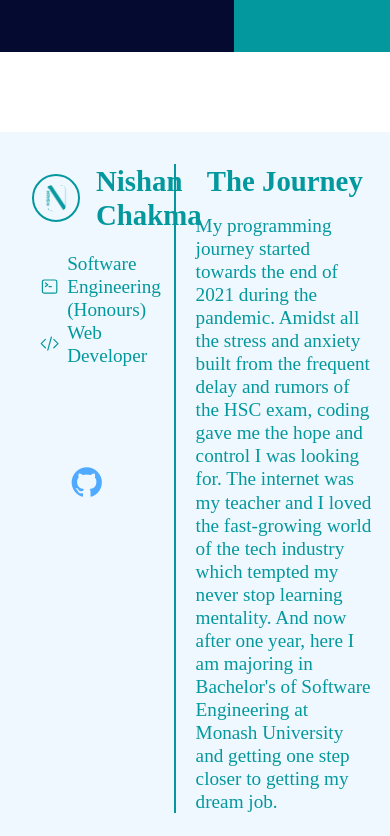
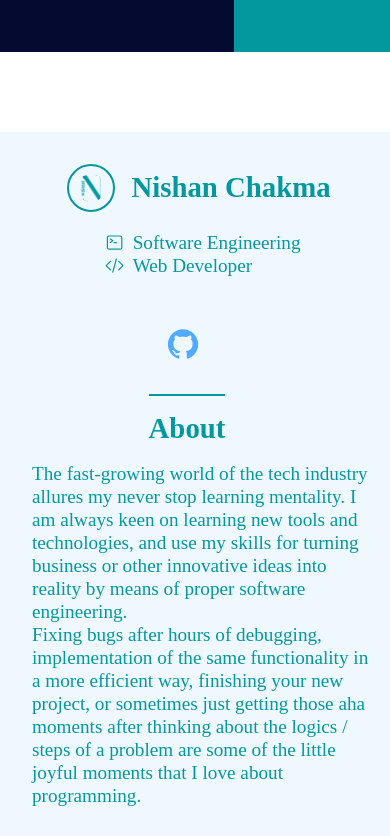
Before and after one commit to cknishan/My_Portfolio, a plain HTML site: page index.html in a window 390 px wide. Shown: the part 820-1656 px from the top of the page. Drawn offline with nearby package versions, Linux system fonts and the light colour scheme.

Commit message:
responsive about card

```diff
--- a/css/main.css
+++ b/css/main.css
@@ -191,6 +191,7 @@ main {
 
 .about-me-card_card-main {
   border-right: 2px solid var(--color-primary);
+  padding-right: .5rem;
 }
 
 .about-me-card svg {
@@ -223,7 +224,7 @@ main {
   display: flex;
   justify-content: center;
   flex-wrap: wrap;
-  padding-top: 5rem;
+  padding-top: 2rem;
 }
 
 .card-head_social-links a{
@@ -255,6 +256,7 @@ footer {
 /* media query */
 @media only screen and (max-width: 750px){
 
+  /* nav bar */
   #nav-bar {
     justify-content: space-between;
   }
@@ -324,4 +326,31 @@ footer {
     right: 15px;
     z-index: 10;
   }
+
+  /* about card */
+  .about-me-card {
+    grid-template-columns: 1fr;
+    grid-gap: 3rem;
+    padding: 2rem 1rem 2rem 0rem;
+  }
+
+  .about-me-card_card-main {
+    display: flex;
+    justify-content: center;
+    align-items: center;
+    flex-direction: column;
+    border-right: none;
+  }
+
+  .card-description div {
+    padding-left: 2rem;
+  }
+
+  .card-description h2 span{
+    margin-top: 6rem;
+    padding-top: 1rem;
+    border-top: 2px solid var(--color-primary);
+  }
+
+
 }
--- a/index.html
+++ b/index.html
@@ -73,7 +73,7 @@
                                     d="M6.75 7.5l3 2.25-3 2.25m4.5 0h3m-9 8.25h13.5A2.25 2.25 0 0021 18V6a2.25 2.25 0 00-2.25-2.25H5.25A2.25 2.25 0 003 6v12a2.25 2.25 0 002.25 2.25z" />
                             </svg>
                         </span>
-                        <span>Software Engineering (Honours)</span>
+                        <span>Software Engineering</span>
                     </li>
                     <li class="about-me-li">
                         <span>
@@ -93,12 +93,15 @@
                 </div>
             </div>
             <div class="card-description">
-                <h2>The Journey</h2>
-                My programming journey started towards the end of 2021 during the pandemic. Amidst all the stress and
-                anxiety built from the frequent delay and rumors of the HSC exam, coding gave me the hope and control I
-                was looking for. The internet was my teacher and I loved the fast-growing world of the tech industry
-                which tempted my never stop learning mentality. And now after one year, here I am majoring in Bachelor's
-                of Software Engineering at Monash University and getting one step closer to getting my dream job.
+                <h2> <span>About</span> </h2>
+                <div>
+                    <p>
+                        The fast-growing world of the tech industry allures my never stop learning mentality. I am always keen on learning new tools and technologies, and use my skills for turning business or other innovative ideas into reality by means of proper software engineering.
+                    </p>
+                    <p>
+                        Fixing bugs after hours of debugging, implementation of the same functionality in a more efficient way, finishing your new project, or sometimes just getting those aha moments after thinking about the logics / steps of a problem are some of the little joyful moments that I love about programming.
+                    </p>
+                </div>
             </div>
         </section>
 
```
